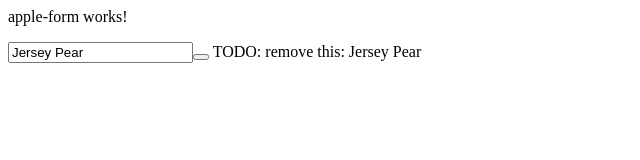
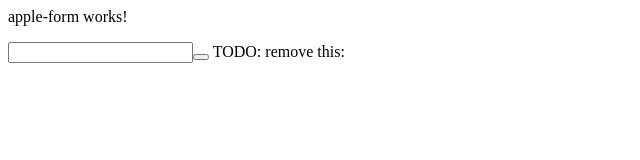
Before and after one commit to dshorter/angular-simple-form, an Angular app: page / in a window 1280 px wide. Shown: the top 160 px of the page, without its empty margins (0-640 px from the left). Built offline with nearby package versions, Linux system fonts and the light colour scheme.

Commit message:
4 files modified  validator  works!

```diff
--- a/src/app/app.module.ts
+++ b/src/app/app.module.ts
@@ -5,11 +5,12 @@ import { FormsModule } from '@angular/forms';
 import { AppComponent } from './app.component';
 import { HelloComponent } from './hello.component';
 import { AppleFormComponent } from './apple-form/apple-form.component';
+import { DqPhoneNanpDirective } from './validators/dq-phone-nanp.directive';
 
 
 @NgModule({
   imports:      [ BrowserModule, FormsModule ],
-  declarations: [ AppComponent, HelloComponent, AppleFormComponent ],
+  declarations: [ AppComponent, HelloComponent, AppleFormComponent, DqPhoneNanpDirective ],
   bootstrap:    [ AppleFormComponent ]
 })
 export class AppModule { }
--- a/src/app/apple-form/apple-form.component.html
+++ b/src/app/apple-form/apple-form.component.html
@@ -2,8 +2,15 @@
 	apple-form works!
 </p>
 <form #pear="ngForm">
-	<input type="text" id="pearName"
-    [(ngModel)]="pearName" name="pearName" >
+	<input  DqPhoneNanp
+          type="text"
+          id="pearName"
+          name="pearName"
+          #pearModel="ngModel"
+          [(ngModel)]="pearName"  >
+	<div [hidden]="pearModel.valid || pearModel.pristine" class="alert alert-danger">
+		LE 10
+	</div>
 	<button type="submit"></button>
 	TODO: remove this: {{pearName}}
 </form>
--- a/src/app/apple-form/apple-form.component.ts
+++ b/src/app/apple-form/apple-form.component.ts
@@ -11,7 +11,7 @@ export class AppleFormComponent implements OnInit {
 
   constructor() { }
 
-  pearName = "Jersey Pear"
+  pearName = ""
 
   ngOnInit() {
   }
--- a/src/app/validators/dq-phone-nanp.directive.ts
+++ b/src/app/validators/dq-phone-nanp.directive.ts
@@ -1,10 +1,30 @@
-import { Directive } from '@angular/core';
+import { Validator, NG_VALIDATORS, FormControl } from "@angular/forms";
+import { Directive, OnInit, forwardRef } from "@angular/core";
 
 @Directive({
-  selector: '[appDqPhoneNanp]'
+  selector: "[DqPhoneNanp]",
+  providers: [
+    { provide: NG_VALIDATORS,
+      useExisting: DqPhoneNanpDirective,
+      multi: true }
+  ]
 })
-export class DqPhoneNanpDirective {
+export class DqPhoneNanpDirective implements Validator, OnInit {
+  ngOnInit() {}
 
-  constructor() { }
+  validate(c: FormControl) {
+    let v: number = +c.value;
 
+    if (isNaN(v)) {
+      //  alert("Not a #"  )    ;
+      return { gte: true, requiredValue: 10 };
+    }
+
+    if (v <= +10) {
+      //  alert("LTE to "  )    ;
+      return { gte: true, requiredValue: 10 };
+    }
+
+    return null;
+  }
 }
```
